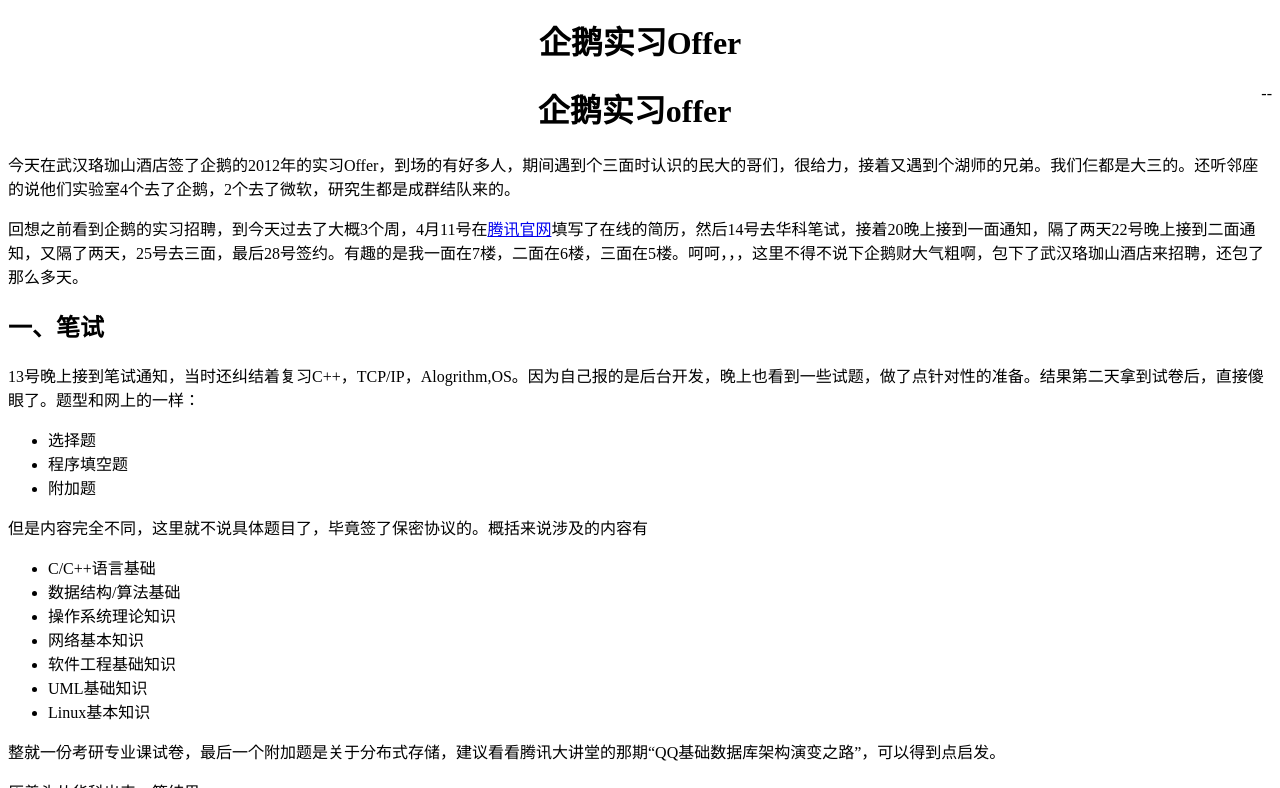
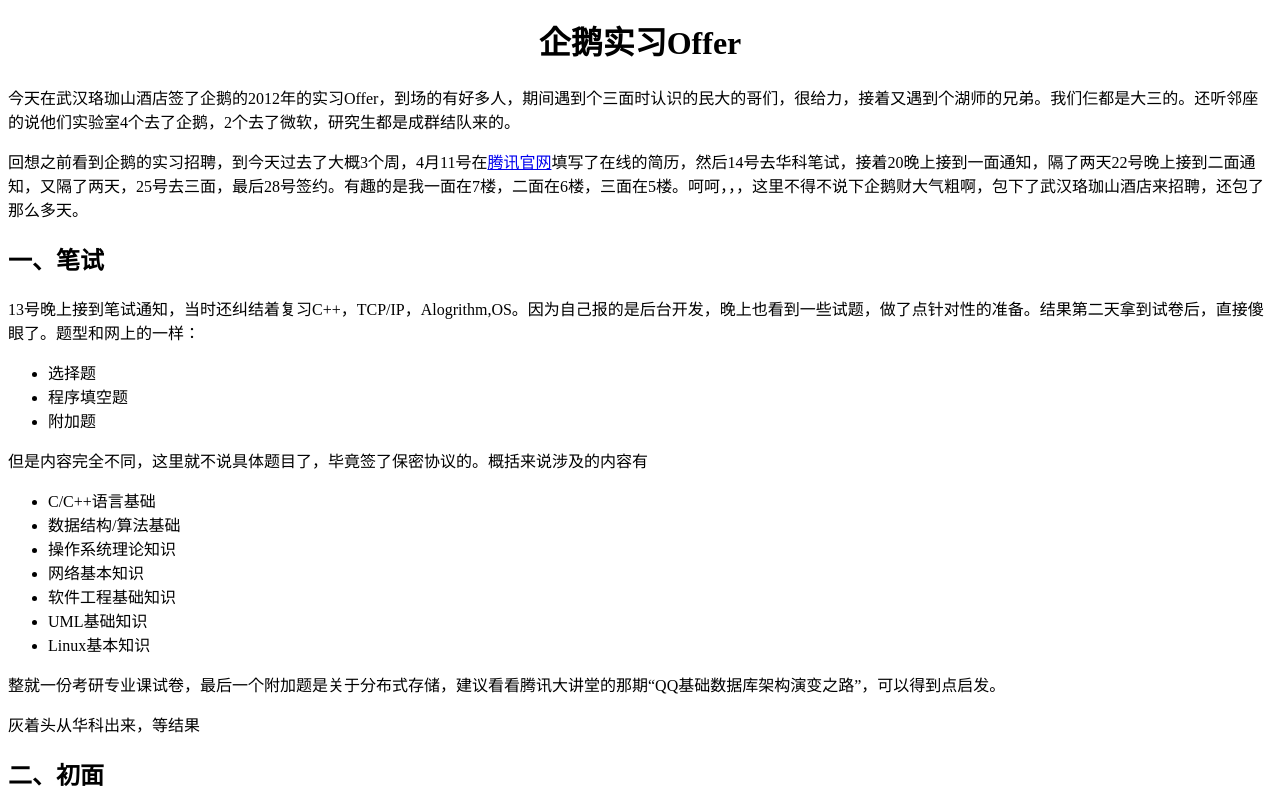
Before and after one commit to printhello/printhello.github.com, a Jekyll site: the page built from offer.html, in a window 1280 px wide and 900 px high, cut to the strip 112-900 px from the top of the window. Built offline with Jekyll 4.4.1, drawn with Linux system fonts in a browser that asks for light colours.

Commit message:
修改offer

```diff
--- /dev/null
+++ b/_layouts/offer.html
@@ -0,0 +1,33 @@
+
+{% include header.in  %}
+
+<style type="text/css">
+	h1{
+		text-align:center;
+	}
+
+	.date{
+		float:right;
+	}
+
+</style>
+
+<div id="body">
+	<div id="content" style="text-align:left">
+		<h1 style="text-align:center">{{ page.title }}</h1>
+		<div class="clear"> </div>
+
+			{{  content  }}
+	<div id="coments" >
+	<h2> 评论:</h2>
+	<!-- UY BEGIN -->
+		<div id="uyan_frame"></div>
+		<script type="text/javascript" id="UYScript" src="http://v1.uyan.cc/js/iframe.js?UYUserId=1600216" async=""></script>
+	<!-- UY END -->
+	</div>
+	</div><!-- end of content -->
+
+	<div class="clear"> </div>
+</div> <!-- end of body  -->
+
+{% include footer.in  %}
--- a/offer.html
+++ b/offer.html
@@ -1,9 +1,7 @@
 ---
-layout: blog
+layout: offer
 title:  企鹅实习Offer
 ---
-
-<h1>企鹅实习offer</h1>
 
 <p>今天在武汉珞珈山酒店签了企鹅的2012年的实习Offer，到场的有好多人，期间遇到个三面时认识的民大的哥们，很给力，接着又遇到个湖师的兄弟。我们仨都是大三的。还听邻座的说他们实验室4个去了企鹅，2个去了微软，研究生都是成群结队来的。</p>
 
```
